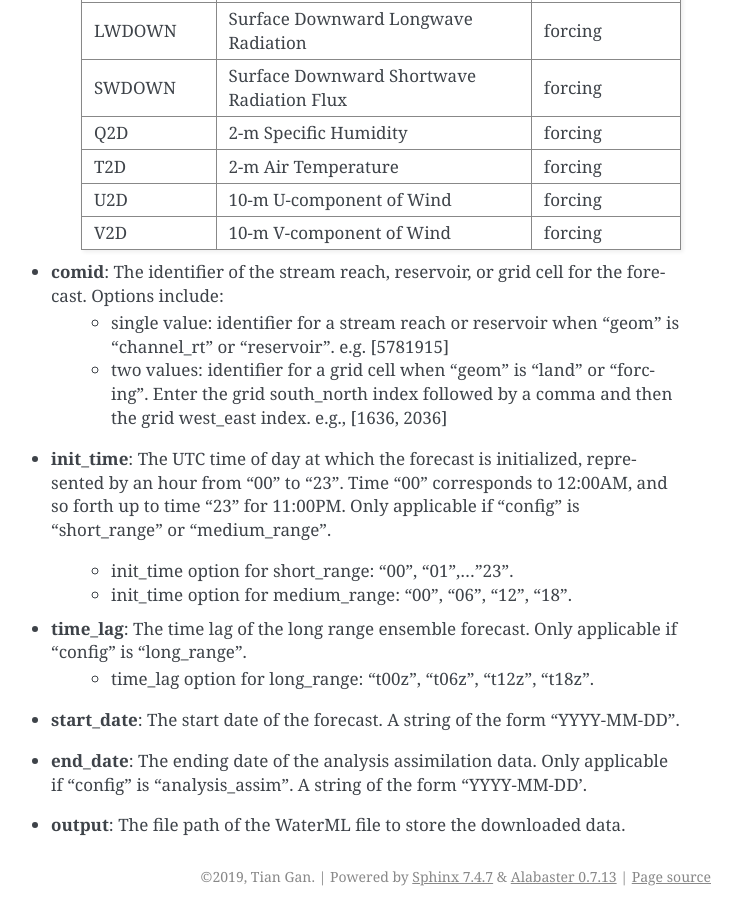
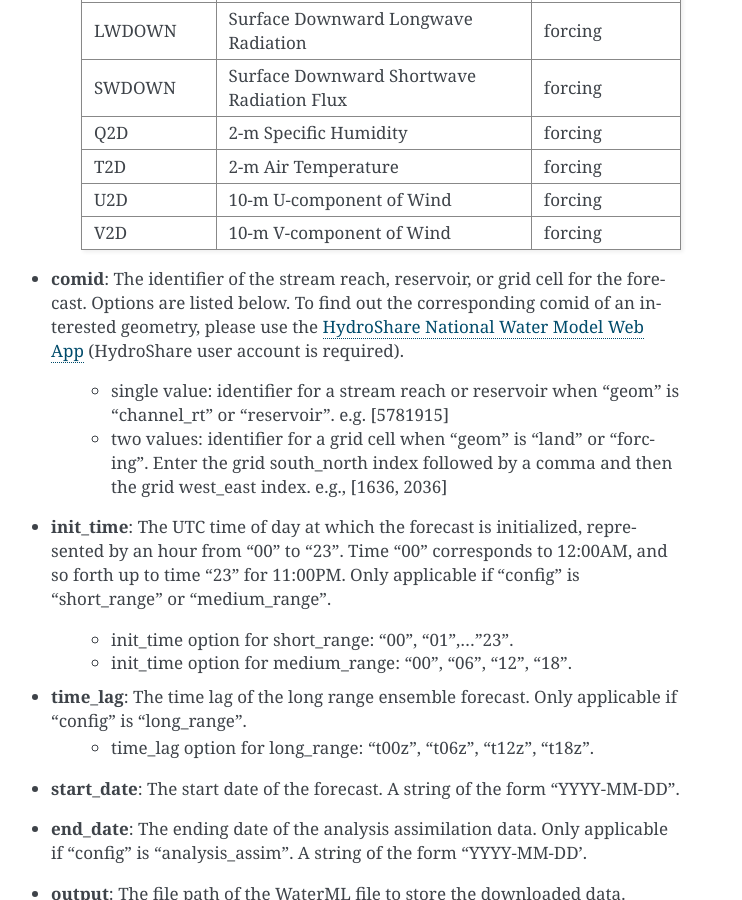
Before and after one commit to gantian127/nwm, a Sphinx documentation site: the page built from docs/source/index.rst, in a window 1280 px wide and 900 px high, scrolled down 2871 px. Shown: the whole window, without its empty margins (399-1141 px from the left). Built offline with Sphinx 7.4.7, drawn with Linux system fonts in a browser that asks for light colours.

Commit message:
add comid check info in index.rst

```diff
--- a/docs/source/index.rst
+++ b/docs/source/index.rst
@@ -125,7 +125,11 @@ Parameter settings
         V2D                 10-m V-component of Wind                      forcing
         ================    ==========================================    =====================
 
-* **comid**: The identifier of the stream reach, reservoir, or grid cell for the forecast. Options include:
+* **comid**: The identifier of the stream reach, reservoir, or grid cell for the forecast. Options are listed below.
+  To find out the corresponding comid of an interested geometry, please use the
+  `HydroShare National Water Model Web App <https://hs-apps.hydroshare.org/apps/nwm-forecasts/>`_
+  (HydroShare user account is required).
+
     * single value: identifier for a stream reach or reservoir when "geom" is "channel_rt" or "reservoir". e.g. [5781915]
     * two values: identifier for a grid cell when "geom" is "land" or "forcing".
       Enter the grid south_north index followed by a comma and then the grid west_east index. e.g., [1636, 2036]
```
